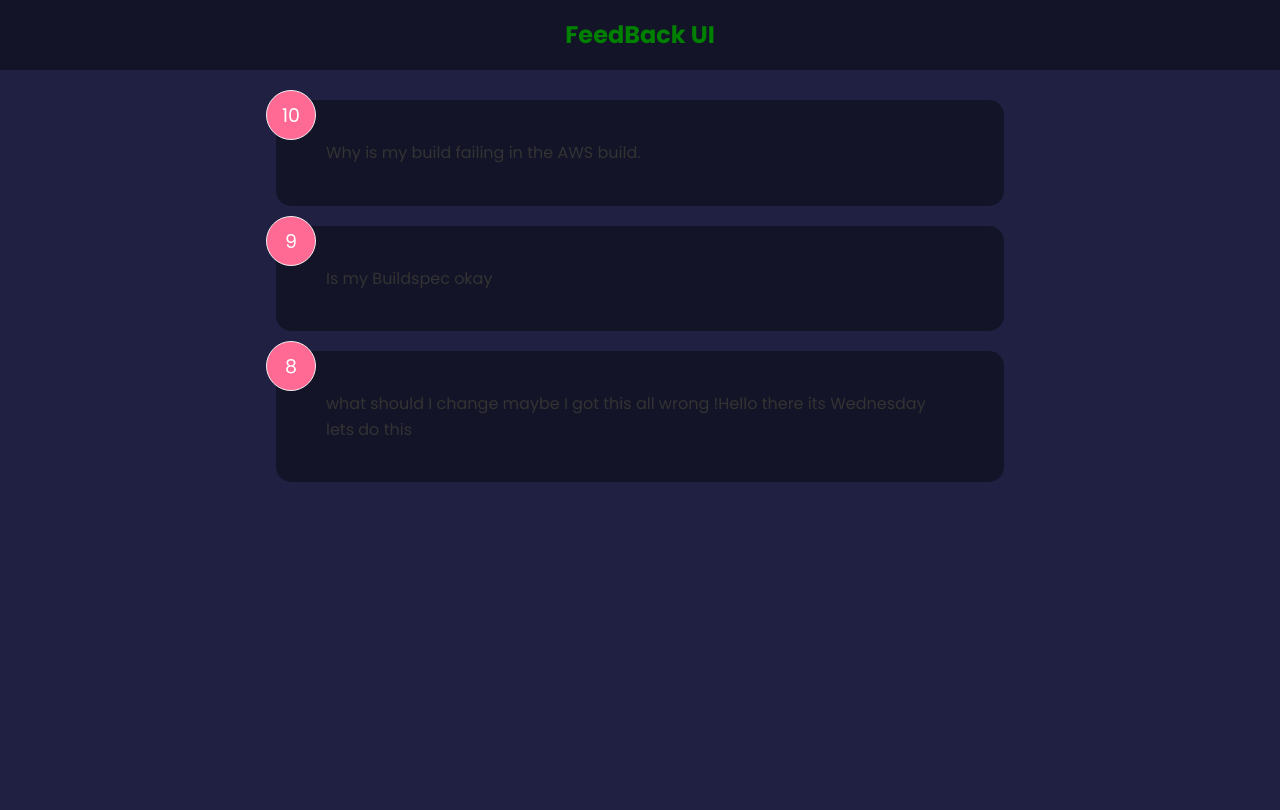
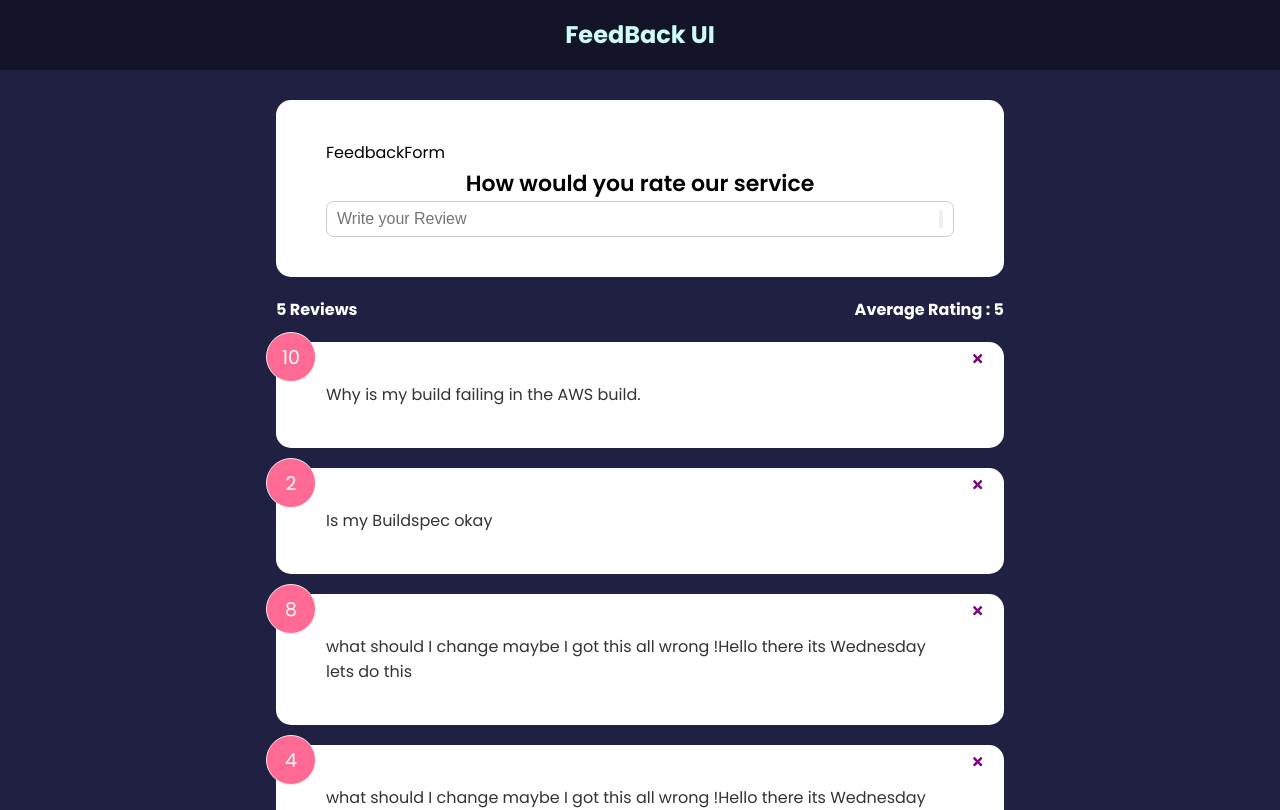
Before and after one commit to Andrew-Nzioki/feedback-app, a React (Create React App) app: page / in a window 1280 px wide. Shown: the top 810 px of the page. Built offline with nearby package versions, Linux system fonts and the light colour scheme.

Commit message:
added the add feedback comment component

```diff
--- a/package.json
+++ b/package.json
@@ -8,6 +8,7 @@
     "@testing-library/user-event": "^13.5.0",
     "react": "^18.2.0",
     "react-dom": "^18.2.0",
+    "react-icons": "^4.6.0",
     "react-scripts": "5.0.1",
     "web-vitals": "^2.1.4"
   },
--- a/src/App.js
+++ b/src/App.js
@@ -1,15 +1,23 @@
 import { useState } from 'react';
+import FeedbackForm from './components/FeedbackForm';
 import Header from './components/Header';
 import FeedbackList from './components/FeedbackList';
 import FeedbackData from './data/FeedbackData';
+import FeedbackStats from './components/FeedbackStats';
 function App() {
   const [feedback, setFeedBack] = useState(FeedbackData);
-
+  const deleteFeedback = (id) => {
+    if (window.confirm('are sure you want to delete?'))
+      setFeedBack(feedback.filter((item) => item.id !== id));
+  };
   return (
     <>
       <Header />
+
       <div className="container">
-        <FeedbackList feedback={feedback} />
+        <FeedbackForm />
+        <FeedbackStats feedback={feedback} />
+        <FeedbackList feedback={feedback} handleDelete={deleteFeedback} />
       </div>
     </>
   );
--- a/src/components/FeedBackItem.jsx
+++ b/src/components/FeedBackItem.jsx
@@ -1,11 +1,18 @@
+import { FaTimes } from 'react-icons/fa';
+import PropTypes from 'prop-types';
 import Card from './shared/Card';
-function FeedBackItem({ item }) {
+function FeedBackItem({ item, handleDelete }) {
   return (
     <Card reverse={true}>
       <div className="num-display">{item.rating}</div>
+      <button className="close" onClick={() => handleDelete(item.id)}>
+        <FaTimes color="purple" />
+      </button>
       <div className="text-display">{item.text}</div>
     </Card>
   );
 }
-
+FeedBackItem.propTypes = {
+  item: PropTypes.object.isRequired,
+};
 export default FeedBackItem;
--- /dev/null
+++ b/src/components/FeedbackForm.jsx
@@ -0,0 +1,19 @@
+import React from 'react';
+import Card from './shared/Card';
+function FeedbackForm() {
+  return (
+    <Card>
+      FeedbackForm
+      <form>
+        <h2>How would you rate our service</h2>
+        {/*rating select component*/}
+        <div className="input-group">
+          <input type="text" placeholder="Write your Review" />
+          <button></button>
+        </div>
+      </form>
+    </Card>
+  );
+}
+
+export default FeedbackForm;
--- a/src/components/FeedbackList.jsx
+++ b/src/components/FeedbackList.jsx
@@ -1,18 +1,28 @@
+import PropTypes from 'prop-types';
 import FeedBackItem from './FeedBackItem';
-function FeedbacKList({ feedback }) {
+function FeedbacKList({ feedback, handleDelete }) {
   console.log(feedback);
 
   if (!feedback || feedback.length === 0) {
-    return <p>No item yet</p>;
+    return <p>No Feedback yet yet</p>;
   }
 
   return (
     <div className="feedback-list">
       {feedback.map((item) => (
-        <FeedBackItem key={item.id} item={item} />
+        <FeedBackItem key={item.id} item={item} handleDelete={handleDelete} />
       ))}
     </div>
   );
 }
 
+FeedbacKList.propTypes = {
+  feedback: PropTypes.arrayOf(
+    PropTypes.shape({
+      id: PropTypes.number.isRequired,
+      text: PropTypes.string.isRequired,
+      rating: PropTypes.number.isRequired,
+    })
+  ),
+};
 export default FeedbacKList;
--- /dev/null
+++ b/src/components/FeedbackStats.jsx
@@ -0,0 +1,20 @@
+import PropTypes from 'prop-types';
+function FeedbackStats({ feedback }) {
+  //calculating ratings average
+  let average =
+    feedback.reduce((acc, cur) => {
+      return acc + cur.rating;
+    }, 0) / feedback.length;
+  console.log(average);
+  average = average.toFixed(1).replace(/[.,]0$/, '');
+  return (
+    <div className="feedback-stats">
+      <h4>{feedback.length} Reviews</h4>
+      <h4>Average Rating : {isNaN(average) ? 0 : average}</h4>
+    </div>
+  );
+}
+FeedbackStats.propTypes = {
+  feedback: PropTypes.array.isRequired,
+};
+export default FeedbackStats;
--- a/src/components/Header.jsx
+++ b/src/components/Header.jsx
@@ -15,7 +15,7 @@ function Header({ text, bgColor, textColor }) {
 Header.defaultProps = {
   text: 'FeedBack UI',
   bgColor: 'rgba(0,0,0,0.4)',
-  textColor: 'green',
+  textColor: '#CDFCF6',
 };
 Header.propTypes = {
   text: PropTypes.string,
--- a/src/components/shared/Card.jsx
+++ b/src/components/shared/Card.jsx
@@ -6,7 +6,7 @@ function Card({ children, reverse }) {
     <div
       className="card"
       style={{
-        backgroundColor: reverse ? 'rgba(0,0,0,0.4)' : 'fff',
+        backgroundColor: reverse ? 'gba(0r,0,0,0.4)' : '#fff',
         color: reverse ? 'fff' : '#000',
       }}
     >
@@ -17,7 +17,7 @@ function Card({ children, reverse }) {
 Card.defaultProps = {
   reverse: false,
 };
-Card.PropTypes = {
+Card.propTypes = {
   children: PropTypes.node.isRequired,
   reverse: PropTypes.bool,
 };
--- a/src/data/FeedbackData.js
+++ b/src/data/FeedbackData.js
@@ -6,7 +6,7 @@ const FeedbackData = [
   },
   {
     id: 2,
-    rating: 9,
+    rating: 2,
     text: 'Is my Buildspec okay',
   },
   {
@@ -14,5 +14,15 @@ const FeedbackData = [
     rating: 8,
     text: 'what should I change maybe I got this all wrong !Hello there its Wednesday lets do this',
   },
+  {
+    id: 4,
+    rating: 4,
+    text: 'what should I change maybe I got this all wrong !Hello there its Wednesday lets do this',
+  },
+  {
+    id: 5,
+    rating: 1,
+    text: 'what should I change maybe I got this all wrong !Hello there its Wednesday lets do this',
+  },
 ];
 export default FeedbackData;
```
Also changed, not shown: 1 other file (tests, documents, lock files or other folders).
